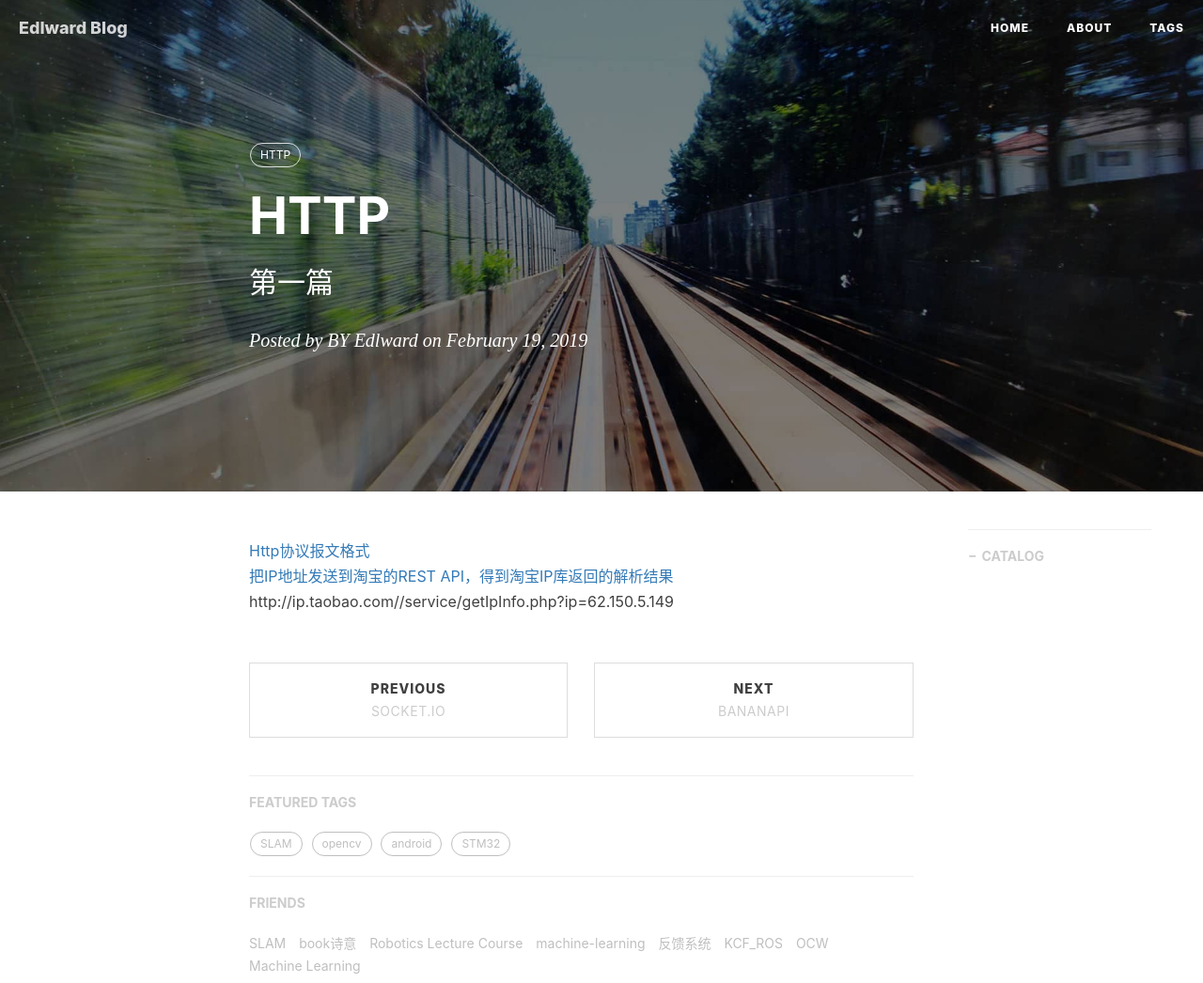
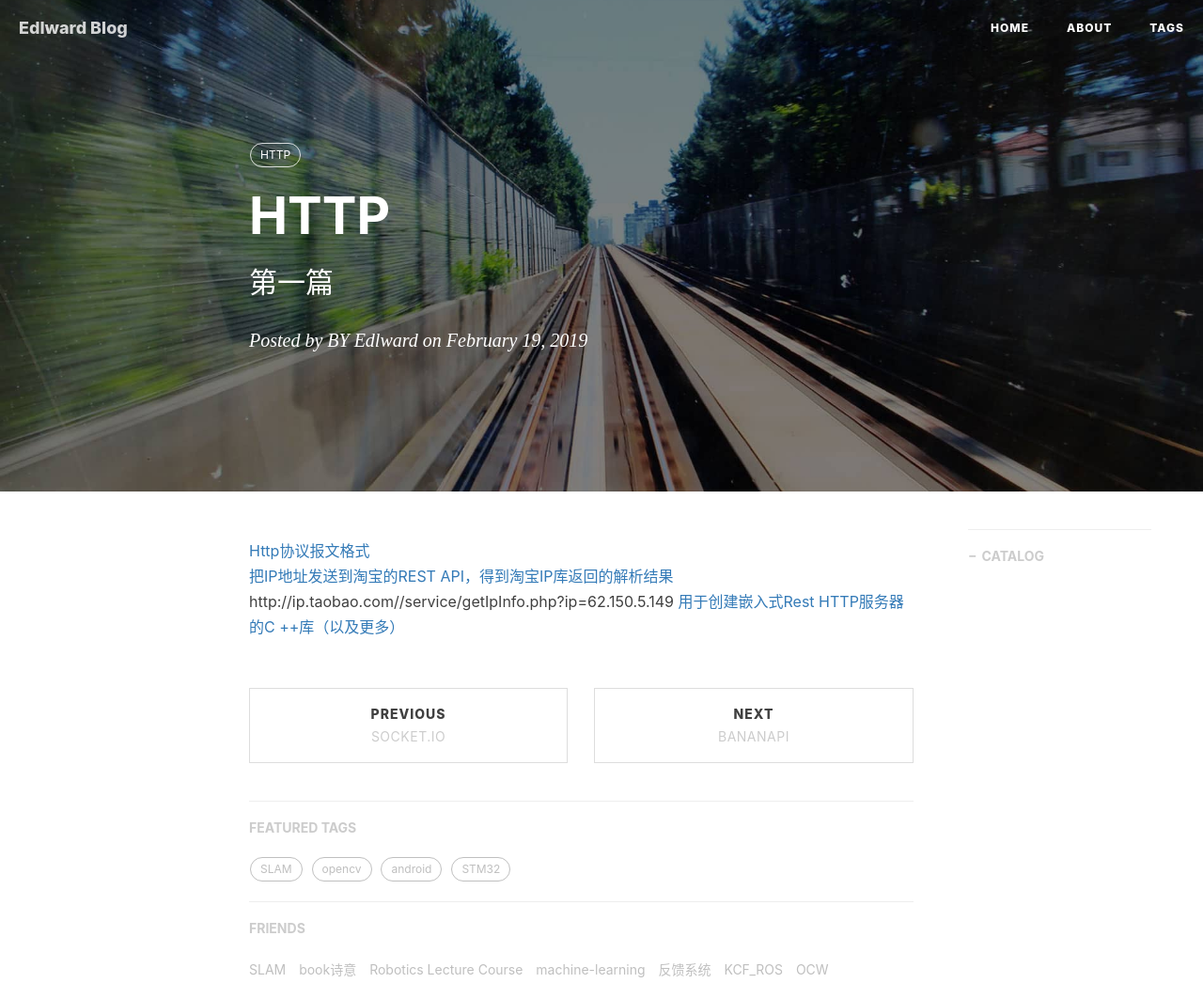
Before and after one commit to gary-robotics/dlward, a Jekyll site: the page built from _posts/2019-02-27-HTTP-2019.markdown, in a window 1280 px wide, cut to the strip 0-1046 px from the top of the page. Shown: the whole strip at 94% size. Built offline with Jekyll 4.4.1, drawn with Linux system fonts in a browser that asks for light colours; nearby versions of some CDN libraries; comment, search, counter and statistics services are not loaded.

Commit message:
Update 2019-02-27-HTTP-2019.markdown

```diff
--- a/_posts/2019-02-27-HTTP-2019.markdown
+++ b/_posts/2019-02-27-HTTP-2019.markdown
@@ -13,3 +13,4 @@ tags:                               #标签
 [Http协议报文格式](https://blog.csdn.net/holmofy/article/details/68492045)
 [把IP地址发送到淘宝的REST API，得到淘宝IP库返回的解析结果](http://ip.taobao.com/instructions.html)
 http://ip.taobao.com//service/getIpInfo.php?ip=62.150.5.149
+[用于创建嵌入式Rest HTTP服务器的C ++库（以及更多）](https://github.com/etr/libhttpserver)
```
